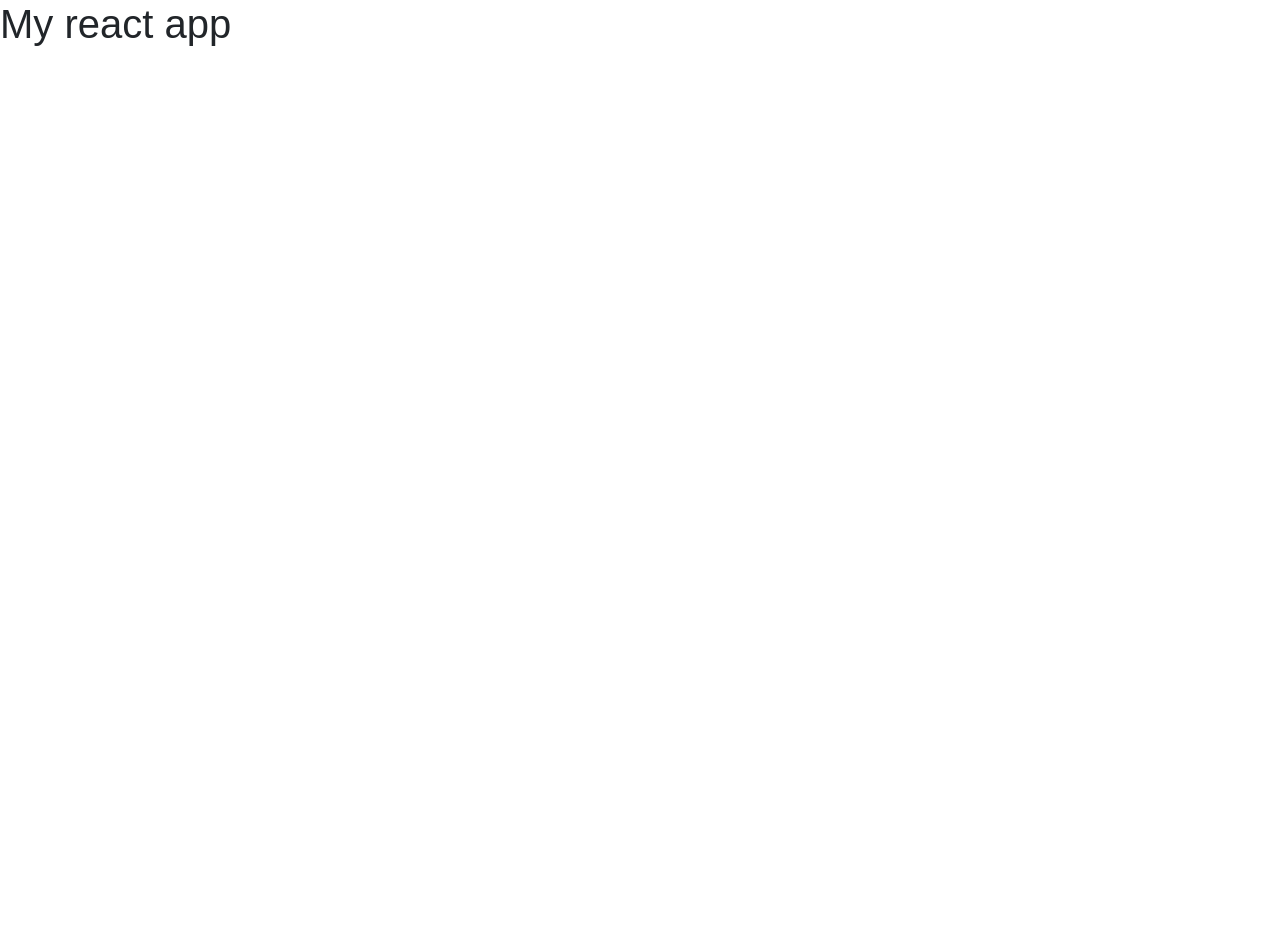
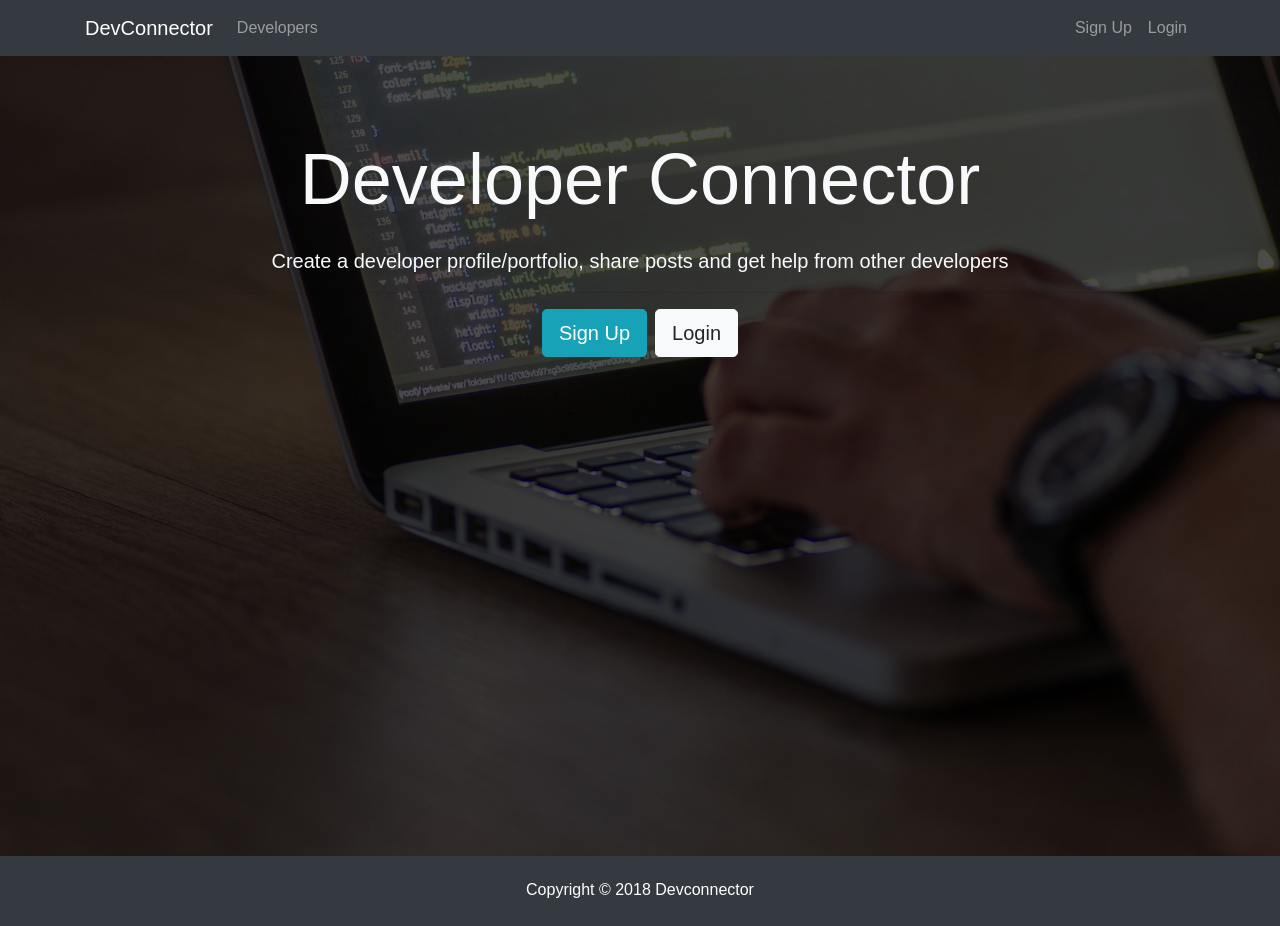
Before and after one commit to nazimkazim/MERN-stack-Front-To-Back, a React (Create React App) app in the folder client/: page / in a window 1280 px wide. Before the commit the page ends 800 px from the top, so only its background shows below. Built offline with nearby package versions, Linux system fonts and the light colour scheme.

Commit message:
add register and login react components

```diff
--- a/client/package.json
+++ b/client/package.json
@@ -5,7 +5,8 @@
   "dependencies": {
     "react": "^16.3.2",
     "react-dom": "^16.3.2",
-    "react-scripts": "1.1.4"
+    "react-router-dom": "^4.2.2",
+    "react-scripts": "^1.1.4"
   },
   "scripts": {
     "start": "react-scripts start",
--- a/client/src/App.js
+++ b/client/src/App.js
@@ -1,12 +1,28 @@
 import React, { Component } from 'react';
+import { BrowserRouter as Router, Route } from 'react-router-dom';
+
+import Navbar from './components/layout/Navbar';
+import Footer from './components/layout/Footer';
+import Landing from './components/layout/Landing';
+import Login from './components/auth/Login';
+import Register from './components/auth/Register';
+
 import './App.css';
 
 class App extends Component {
   render() {
     return (
-      <div className="App">
-        <h1>My react app</h1>
-      </div>
+      <Router>
+        <div className="App">
+          <Navbar />
+          <Route exact path="/" component={Landing} />
+          <div className="container">
+            <Route exact path="/register" component={Register} />
+            <Route exact path="/login" component={Login} />
+          </div>
+          <Footer />
+        </div>
+      </Router>
     );
   }
 }
--- /dev/null
+++ b/client/src/components/auth/Login.js
@@ -0,0 +1,13 @@
+import React, { Component } from 'react';
+
+class Login extends Component {
+  render() {
+    return (
+      <div>
+        <h1>login</h1>
+      </div>
+    );
+  }
+}
+
+export default Login;
--- /dev/null
+++ b/client/src/components/auth/Register.js
@@ -0,0 +1,13 @@
+import React, { Component } from 'react';
+
+class Register extends Component {
+  render() {
+    return (
+      <div>
+        <h1>register</h1>
+      </div>
+    );
+  }
+}
+
+export default Register;
--- /dev/null
+++ b/client/src/components/layout/Footer.js
@@ -0,0 +1,11 @@
+import React from 'react';
+
+export default () => {
+  return (
+    <div>
+      <footer className="bg-dark text-white mt-5 p-4 text-center">
+        Copyright &copy; {new Date().getFullYear()} Devconnector
+      </footer>
+    </div>
+  );
+};
--- /dev/null
+++ b/client/src/components/layout/Landing.js
@@ -0,0 +1,34 @@
+import React, { Component } from 'react';
+import { Link } from 'react-router-dom';
+
+class Landing extends Component {
+  render() {
+    return (
+      <div className="landing">
+        <div className="dark-overlay landing-inner text-light">
+          <div className="container">
+            <div className="row">
+              <div className="col-md-12 text-center">
+                <h1 className="display-3 mb-4">Developer Connector</h1>
+                <p className="lead">
+                  {' '}
+                  Create a developer profile/portfolio, share posts and get help
+                  from other developers
+                </p>
+                <hr />
+                <Link to="/register" class="btn btn-lg btn-info mr-2">
+                  Sign Up
+                </Link>
+                <Link to="/login" class="btn btn-lg btn-light">
+                  Login
+                </Link>
+              </div>
+            </div>
+          </div>
+        </div>
+      </div>
+    );
+  }
+}
+
+export default Landing;
--- /dev/null
+++ b/client/src/components/layout/Navbar.js
@@ -0,0 +1,52 @@
+import React, { Component } from 'react';
+import { Link } from 'react-router-dom';
+
+class Navbar extends Component {
+  render() {
+    return (
+      <div>
+        <nav className="navbar navbar-expand-sm navbar-dark bg-dark mb-4">
+          <div className="container">
+            <Link className="navbar-brand" to="/">
+              DevConnector
+            </Link>
+            <button
+              className="navbar-toggler"
+              type="button"
+              data-toggle="collapse"
+              data-target="#mobile-nav"
+            >
+              <span className="navbar-toggler-icon" />
+            </button>
+
+            <div className="collapse navbar-collapse" id="mobile-nav">
+              <ul className="navbar-nav mr-auto">
+                <li className="nav-item">
+                  <Link className="nav-link" to="/profiles">
+                    {' '}
+                    Developers
+                  </Link>
+                </li>
+              </ul>
+
+              <ul className="navbar-nav ml-auto">
+                <li className="nav-item">
+                  <Link className="nav-link" to="/register">
+                    Sign Up
+                  </Link>
+                </li>
+                <li className="nav-item">
+                  <Link className="nav-link" to="/login">
+                    Login
+                  </Link>
+                </li>
+              </ul>
+            </div>
+          </div>
+        </nav>
+      </div>
+    );
+  }
+}
+
+export default Navbar;
--- a/package.json
+++ b/package.json
@@ -5,7 +5,6 @@
   "main": "server.js",
   "scripts": {
     "client-install": "npm install --prefix client",
-    "test": "node server.js",
     "server": "nodemon server.js",
     "client": "npm start --prefix client",
     "dev": "concurrently \"npm run server\" \"npm run client\""
```
